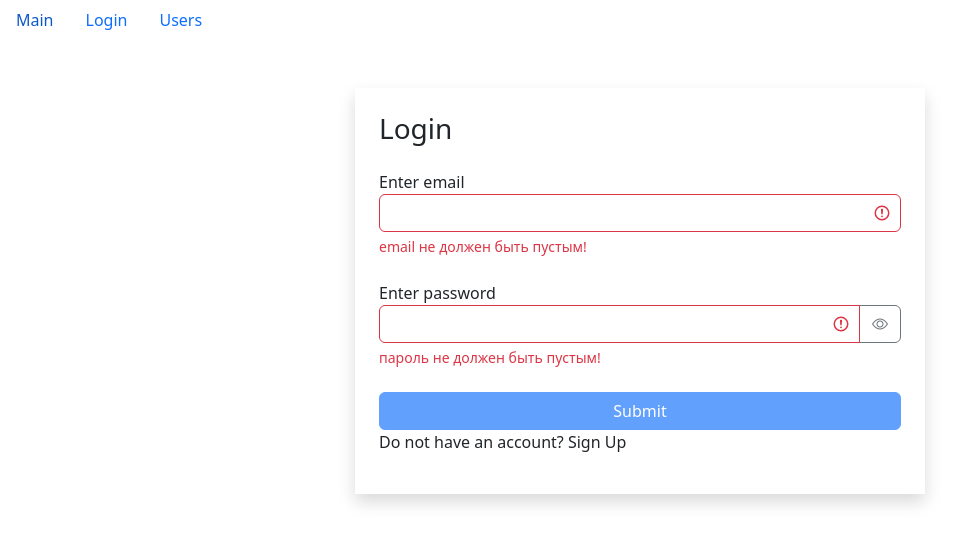
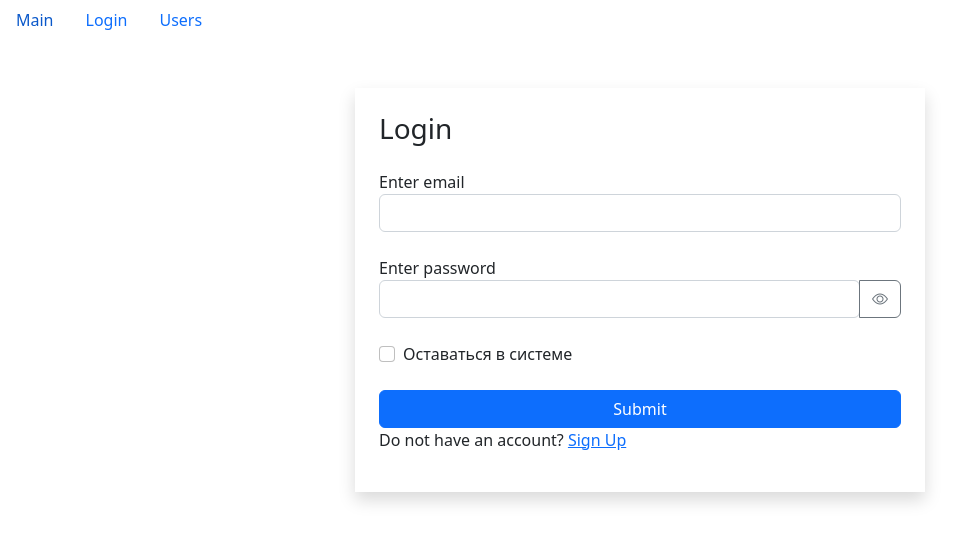
Before and after one commit to StanislavCher/fast-company, a React (Create React App) app: page /login/1 in a window 1280 px wide. Shown: the top 544 px of the page, without its empty margins (0-975 px from the left). Built offline with nearby package versions, Linux system fonts and the light colour scheme.

Commit message:
add yup with errors

```diff
--- a/package.json
+++ b/package.json
@@ -15,7 +15,8 @@
         "react-router-dom": "^5.3.4",
         "react-scripts": "5.0.1",
         "react-select": "^5.7.2",
-        "web-vitals": "^3.3.1"
+        "web-vitals": "^3.3.1",
+        "yup": "^1.1.1"
     },
     "scripts": {
         "start": "react-scripts start",
--- /dev/null
+++ b/src/components/common/form/checkBoxField.jsx
@@ -0,0 +1,35 @@
+import React from 'react'
+import PropTypes, { node } from 'prop-types'
+
+const CheckBoxField = ({ name, label, onChange, value, children, error }) => {
+    const handleChange = () => {
+        onChange({ name, value: !value })
+    }
+    // console.log('error', error)
+
+    const getInputClasses = () => {
+        return 'form-check-input' + (error ? ' is-invalid' : '')
+    }
+
+    return (
+        <div className="form-check mb-4">
+            <input className={getInputClasses()} type="checkbox" value="" id={name} onChange={handleChange} checked={value} />
+            <label className="form-check-label" htmlFor={name}>
+                {children}
+            </label>
+            { error && <div className="invalid-feedback">
+                { error }
+            </div>}
+        </div>)
+}
+
+CheckBoxField.propTypes = {
+    name: PropTypes.string,
+    label: PropTypes.string,
+    onChange: PropTypes.func,
+    value: PropTypes.bool,
+    children: PropTypes.oneOfType([PropTypes.arrayOf(node), PropTypes.node]),
+    error: PropTypes.string
+}
+
+export default CheckBoxField
--- a/src/components/common/form/multiSelectField.jsx
+++ b/src/components/common/form/multiSelectField.jsx
@@ -33,7 +33,7 @@ const MultiSelectField = ({ options, onChange, name, label, defaultValue }) => {
             {/*    onInputChange={}*/}
             {/* />*/}
             <Select
-                isMulti={true}
+                isMulti
                 closeMenuOnSelect={false}
                 defaultValue={defaultValue}
                 options={optionsArray}
--- a/src/components/common/form/radioField.jsx
+++ b/src/components/common/form/radioField.jsx
@@ -8,6 +8,7 @@ const RadioField = ({ options, name, onChange, value, label }) => {
     return (
         <div className='mb-4'>
             <label className="form-label">{label}</label>
+            <div>
                 {options.map(option => {
                     return (
                         <div key={option.name + '_' + option.value} className="form-check form-check-inline">
@@ -32,6 +33,7 @@ const RadioField = ({ options, name, onChange, value, label }) => {
                 })
                 }
             </div>
+        </div>
     )
 }
 
--- a/src/components/ui/loginForm.jsx
+++ b/src/components/ui/loginForm.jsx
@@ -1,48 +1,69 @@
-import React, { useEffect, useState } from 'react'
+// import React, { useEffect, useState } from 'react'
+import React, { useState } from 'react'
 import TextField from '../common/form/textField'
-import { validator } from '../../utils/validator'
+// import { validator } from '../../utils/validator'
+import CheckBoxField from '../common/form/checkBoxField'
+// import * as yup from 'yup'
+import { object, string } from 'yup'
 
 const LoginForm = () => {
     const [data, setData] = useState({
         email: '',
-        password: ''
+        password: '',
+        stayOn: false
     })
 
     const [errors, setErrors] = useState({})
 
-    useEffect(() => {
-        setErrors(validator(data, validatorConfig))
-    }, [data])
+    const validateScheme = object({
+        email: string()
+            .required('email не должен быть пустым!')
+            .email('email введен некорректно'),
+        password: string()
+            .required('пароль не должен быть пустым!')
+            .matches(/(?=.*[A-Z])/, 'пароль должен содержать хотя бы 1 заглавную букву!')
+            .matches(/(?=.*[0-9])/, 'пароль должен содержать хотя бы 1 цифру!')
+            .matches(/(?=.*[!@#$%^&*])/, 'пароль должен содержать хотя бы 1 из специальных символов!')
+            .matches(/(?=.{8,})/, 'минимальная длина пароля 8 символов!')
+    })
 
-    const validatorConfig = {
-        email: {
-            isRequired: {
-                message: `email не должен быть пустым!`
-            },
-            isEmail: {
-                message: `email введен некорректно!`
-            }
-        },
-        password: {
-            isRequired: {
-                message: `пароль не должен быть пустым!`
-            },
-            isCapitalSymbol: {
-                message: `пароль должен содержать хотя бы 1 заглавную букву!`
-            },
-            isContainDigit: {
-                message: `пароль должен содержать хотя бы 1 цифру!`
-            },
-            isMinLen: {
-                message: `минимальная длина пароля 8 символов!`,
-                len: 8
-            }
-        }
-    }
+    // useEffect(() => {
+    //     setErrors(validator(data, validatorConfig))
+    // }, [data])
+
+    // const validatorConfig = {
+    //     email: {
+    //         isRequired: {
+    //             message: `email не должен быть пустым!`
+    //         },
+    //         isEmail: {
+    //             message: `email введен некорректно!`
+    //         }
+    //     },
+    //     password: {
+    //         isRequired: {
+    //             message: `пароль не должен быть пустым!`
+    //         },
+    //         isCapitalSymbol: {
+    //             message: `пароль должен содержать хотя бы 1 заглавную букву!`
+    //         },
+    //         isContainDigit: {
+    //             message: `пароль должен содержать хотя бы 1 цифру!`
+    //         },
+    //         isMinLen: {
+    //             message: `минимальная длина пароля 8 символов!`,
+    //             len: 8
+    //         }
+    //     }
+    // }
 
     const validate = () => {
-        const errors = validator(data, validatorConfig)
-        setErrors(errors)
+        // const errors = validator(data, validatorConfig)
+        validateScheme
+            .validate(data)
+            .then(() => setErrors({}))
+            .catch((err) => setErrors({ [err.path]: err.message }))
+        // setErrors(errors)
         return Object.keys(errors).length === 0
     }
 
@@ -86,6 +107,14 @@ const LoginForm = () => {
                 onChange={handleChange}
                 error={errors.password}
             />
+            <CheckBoxField
+                name='stayOn'
+                // label='Подтвердите согласие с правилами'
+                value={data.stayOn}
+                onChange={handleChange}
+            >
+                Оставаться в системе
+            </CheckBoxField>
             <button
                 type='submit'
                 disabled={!isValid}
--- a/src/components/ui/registerForm.jsx
+++ b/src/components/ui/registerForm.jsx
@@ -5,6 +5,7 @@ import api from '../../api'
 import SelectField from '../common/form/selectField'
 import RadioField from '../common/form/radioField'
 import MultiSelectField from '../common/form/multiSelectField'
+import CheckBoxField from '../common/form/checkBoxField'
 
 const RegisterForm = () => {
     const [professions, setProfessions] = useState([])
@@ -14,7 +15,8 @@ const RegisterForm = () => {
         password: '',
         profession: '',
         sex: 'male',
-        qualities: []
+        qualities: [],
+        licence: false
     })
 
     const [errors, setErrors] = useState({})
@@ -60,6 +62,11 @@ const RegisterForm = () => {
         profession: {
             isRequired: {
                 message: `обязательно выберите свою профессию!`
+            }
+        },
+        licence: {
+            isChecked: {
+                message: `согласие с правилами обязательно!`
             }
         }
     }
@@ -130,6 +137,15 @@ const RegisterForm = () => {
                 name='qualities'
                 label='Выберите Ваши качества'
             />
+            <CheckBoxField
+                name='licence'
+                // label='Подтвердите согласие с правилами'
+                value={data.licence}
+                onChange={handleChange}
+                error={errors.licence}
+            >
+                Подтвердите согласие с <a>правилами</a>
+            </CheckBoxField>
             {/* <div className='mb-4'>*/}
             {/*    <label htmlFor="validationCustom04" className="form-label">State</label>*/}
             {/*    <select*/}
--- a/src/layouts/login.jsx
+++ b/src/layouts/login.jsx
@@ -19,12 +19,12 @@ const Login = () => {
                         ? <>
                             <h3 className='mb-4'>Register</h3>
                             <RegisterForm/>
-                            <p>Already have an account? <a role='button' onClick={toggleFormType}>Sign In</a></p>
+                            <p>Already have an account? <a href="#" role='button' onClick={toggleFormType}>Sign In</a></p>
                         </>
                         : <>
                             <h3 className='mb-4'>Login</h3>
                             <LoginForm/>
-                            <p>Do not have an account? <a role='button' onClick={toggleFormType}>Sign Up</a></p>
+                            <p>Do not have an account? <a href="#" role='button' onClick={toggleFormType}>Sign Up</a></p>
                         </>
                     }
                 </div>
--- a/src/utils/validator.js
+++ b/src/utils/validator.js
@@ -29,6 +29,12 @@ export const validator = (data, config) => {
             statusValidate = data.length < config.len
             break
         }
+        case 'isChecked': {
+            statusValidate = data.toString() === 'false'
+            // console.log('data', data)
+            // console.log('statusValidate', statusValidate)
+            break
+        }
         default: {
             break
         }
```
Also changed, not shown: 1 other file (tests, documents, lock files or other folders). Lines whose indentation alone changed are shown as unchanged.
